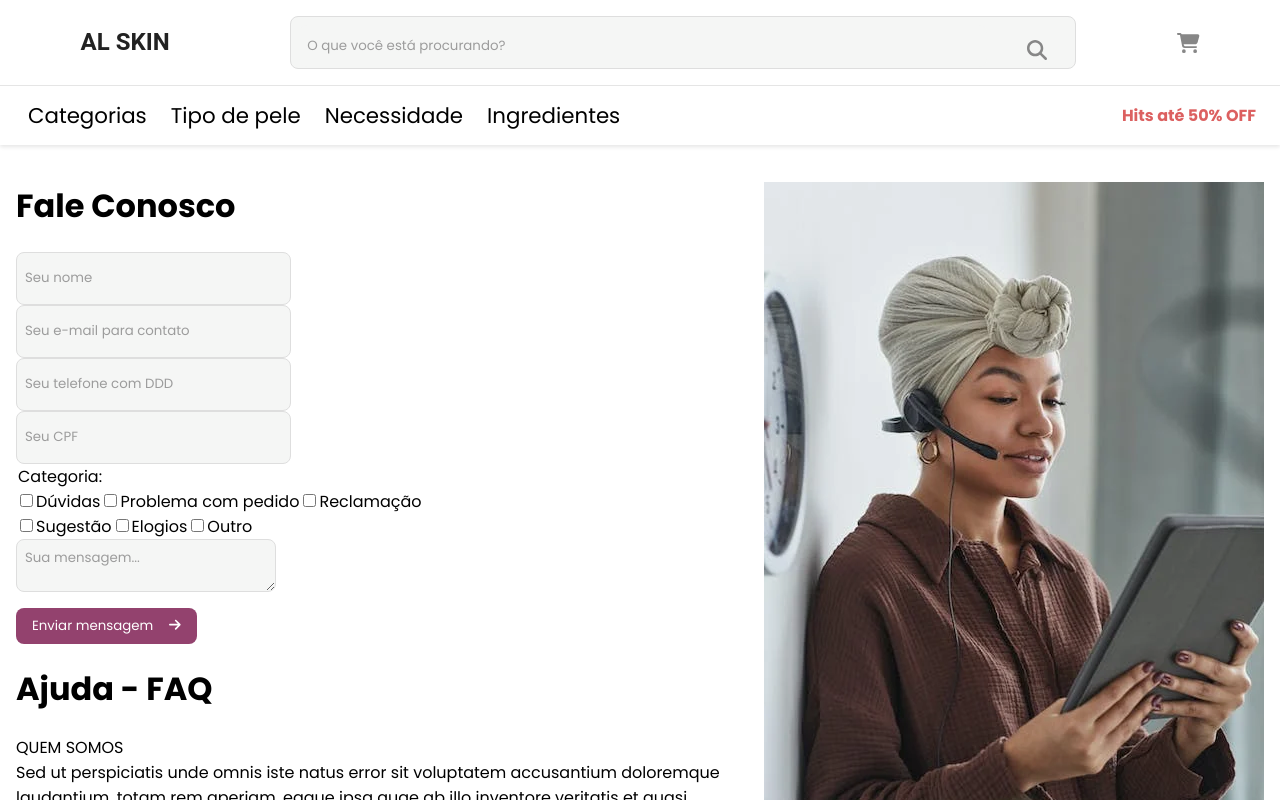
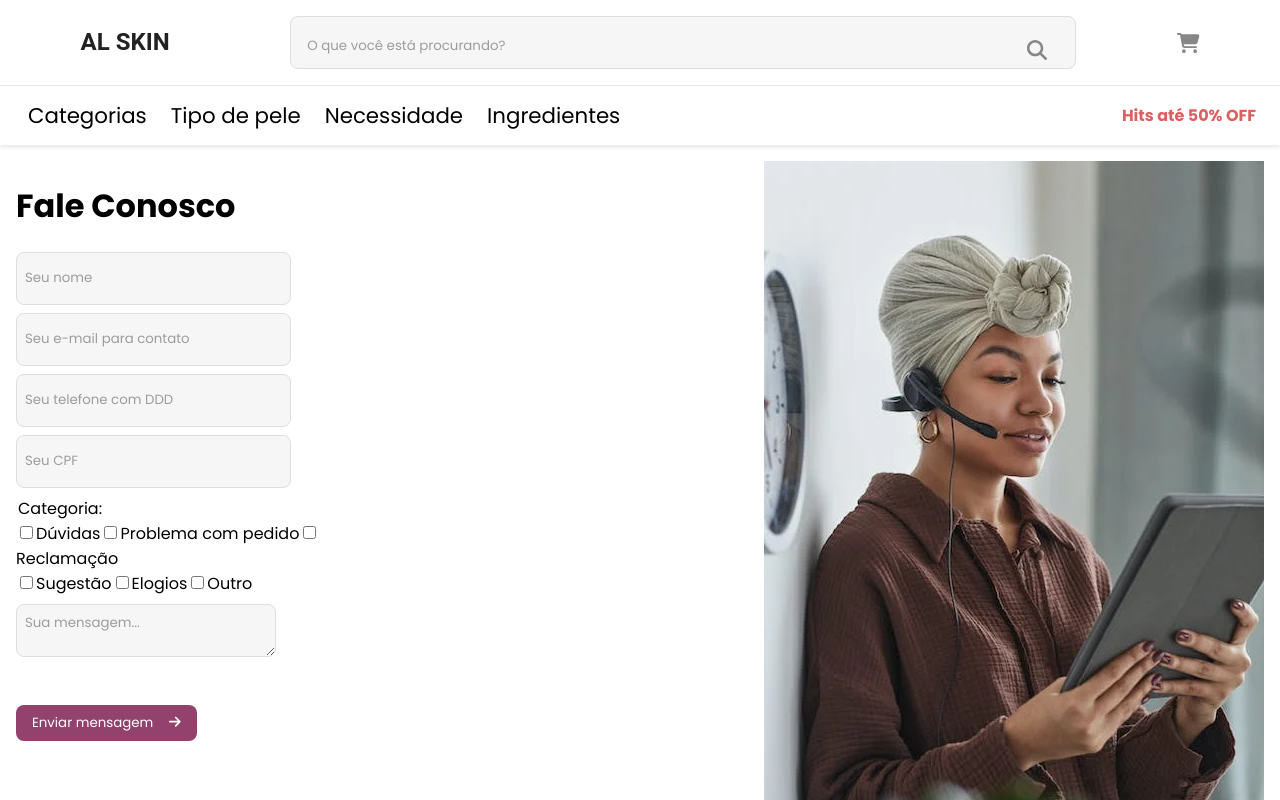
Before and after one commit to br42/el-skin-webapp, a React (Create React App) app: page /faleconosco in a window 1280 px wide. Shown: the top 800 px of the page. Built offline with nearby package versions, Linux system fonts and the light colour scheme; a web font is replaced by a local one.

Commit message:
Correções diversas nas demais páginas da aplicação

```diff
--- a/src/pages/ErrorNotFound.tsx
+++ b/src/pages/ErrorNotFound.tsx
@@ -1,8 +1,11 @@
+import { FontAwesomeIcon } from '@fortawesome/react-fontawesome';
 import './ErrorNotFound.css';
-import { useParams } from 'react-router';
+import { useNavigate, useParams } from 'react-router-dom';
+import { faArrowLeft } from '@fortawesome/free-solid-svg-icons';
 
 function ErrorNotFound() {
   const urlpath = useParams()['*'];
+  const navigate = useNavigate();
 
   return (
     <div className="pagina">
@@ -12,6 +15,12 @@ function ErrorNotFound() {
       <p className="center">
         Não foi possível encontrar a página requisitada na URL &quot;/{urlpath}&quot;.
       </p>
+      <div className="center">
+        <button onClick={()=>navigate(-1)}>
+          <FontAwesomeIcon icon={faArrowLeft} />
+          <span>Voltar</span>
+        </button>
+      </div>
     </div>
   );
 }
--- a/src/pages/FaleConosco.css
+++ b/src/pages/FaleConosco.css
@@ -0,0 +1,29 @@
+.faleconosco-container {
+  display: flex;
+  flex-direction: row;
+  gap: 8px;
+  width: 100%;
+  height: fit-content;
+  margin-bottom: 8px;
+}
+
+.faleconosco-container-left {
+  display: flex;
+  flex-direction: column;
+  width: 50%;
+}
+
+.faleconosco-container-left form {
+  display: flex;
+  flex-direction: column;
+  gap: 8px;
+  width: 50%;
+}
+
+.faleconosco-container-right {
+  width: 50%;
+}
+
+.faleconosco-container-bottom {
+  width: 100%;
+}
--- a/src/pages/FaleConosco.tsx
+++ b/src/pages/FaleConosco.tsx
@@ -6,9 +6,8 @@ import rightImg from '../assets/images/image 14.png';
 function FaleConosco() {
   return (
     <div className="pagina">
-
-      <div>
-        <img alt="" className="sobre-img-float-right float-right" src={rightImg} />
+      <div className="faleconosco-container">
+        <div className="faleconosco-container-left">
 
           <h1>
             Fale Conosco
@@ -79,8 +78,12 @@ function FaleConosco() {
 
           <p></p>
         </div>
+        <div className="faleconosco-container-right">
+          <img alt="" className="sobre-img-float-right float-right" src={rightImg} />
+        </div>
+      </div>
 
-      <div>
+      <div className="faleconosco-container-bottom">
         <h1>
           Ajuda - FAQ
         </h1>
--- a/src/pages/Sobre.css
+++ b/src/pages/Sobre.css
@@ -0,0 +1,20 @@
+.sobre-container {
+  display: flex;
+  flex-direction: row;
+  gap: 8px;
+  width: 100%;
+  height: fit-content;
+  margin-bottom: 8px;
+}
+
+.sobre-container-left {
+  width: 50%;
+}
+
+.sobre-container-right {
+  width: 50%;
+}
+
+.sobre-container-bottom {
+  width: 100%;
+}
--- a/src/pages/Sobre.tsx
+++ b/src/pages/Sobre.tsx
@@ -4,10 +4,13 @@ import { faComment } from '@fortawesome/free-regular-svg-icons';
 import rightImg from '../assets/images/image 12.png';
 import leftImg from '../assets/images/image 7.png';
 import wideImg from '../assets/images/image 13.png';
+import { Link } from 'react-router-dom';
 
 function Sobre() {
   return (
     <div className="pagina">
+      <div className="sobre-container">
+        <div className="sobre-container-left">
           <h1>
             Sobre a AL SKIN
           </h1>
@@ -27,9 +30,11 @@ function Sobre() {
             Neque porro quisquam est, qui dolorem ipsum quia dolor sit amet, consectetur, adipisci velit, sed quia non numquam eius modi tempora incidunt ut labore et dolore magnam aliquam quaerat voluptatem.
           </p>
 
+          <img alt="" className="sobre-img-float-left float-left" src={leftImg} />
+        </div>
+
+        <div className="sobre-container-right">
           <img alt="" className="sobre-img-float-right float-right" src={rightImg} />
-
-      <img alt="" className="sobre-img-float-left float-left" src={leftImg} />
 
           <p>
             VAMOS CONVERSAR?
@@ -38,16 +43,20 @@ function Sobre() {
           </p>
 
           <p>
+            <Link to="/faleconosco">
               <button className="button-contact">
                 <FontAwesomeIcon icon={faComment} />
                 <span>
                   Fale conosco
                 </span>
               </button>
+            </Link>
           </p>
-
+        </div>
+      </div>
+      <div className="sobre-container-bottom">
         <img alt="" className="sobre-img-fill-width" src={wideImg} />
-
+      </div>
     </div>
   );
 }
```
Lines whose indentation alone changed are shown as unchanged.
